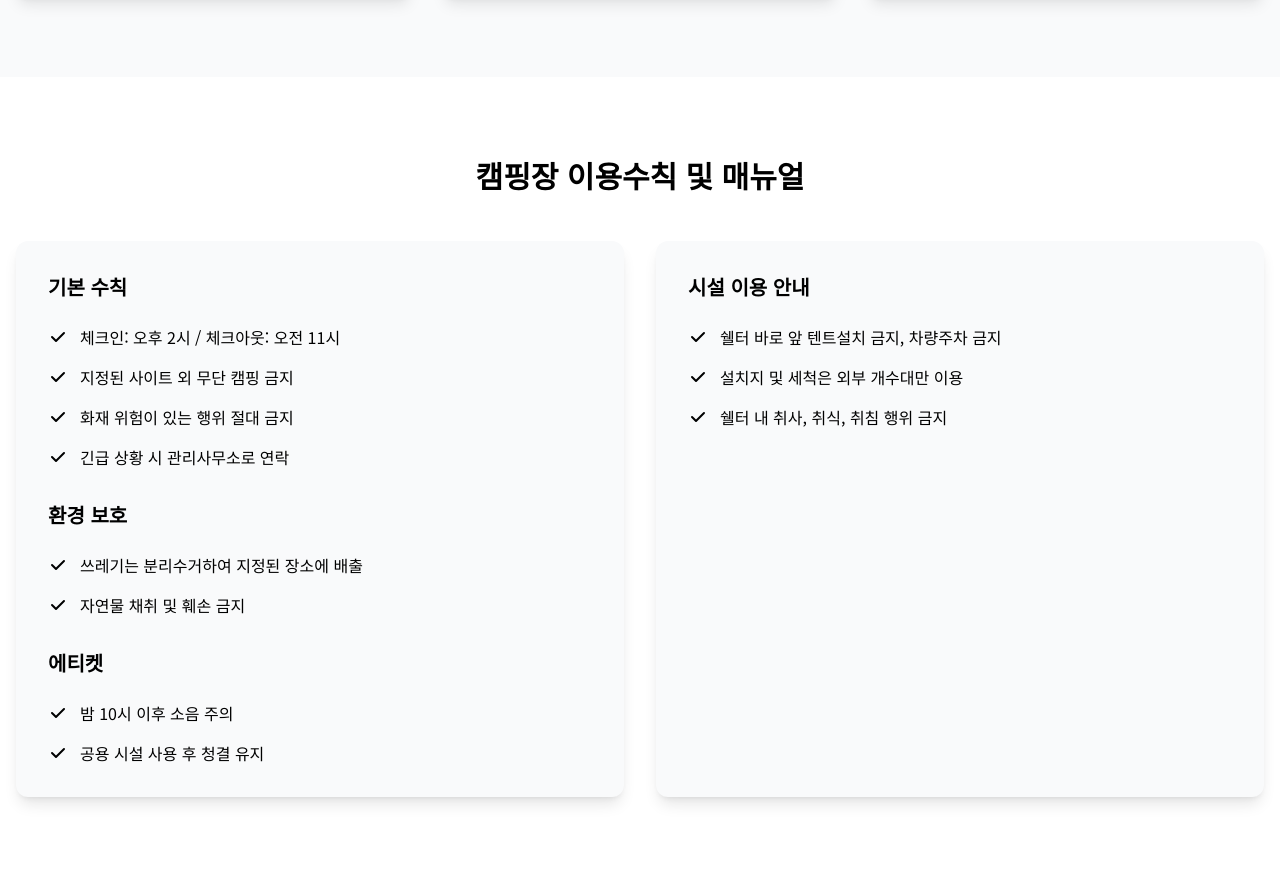
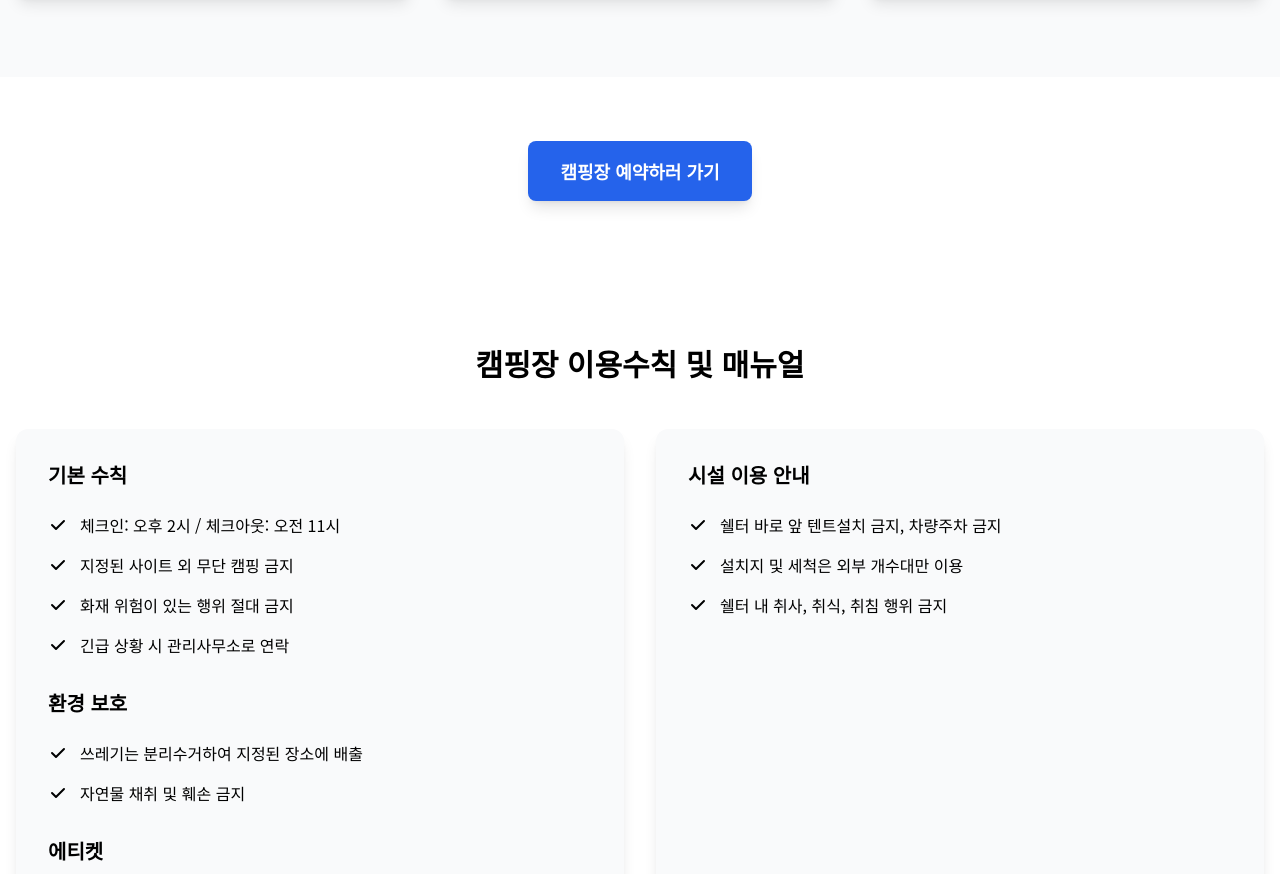
Before and after one commit to helinox-ty/helinox-reserve-v2, a website: page index.html in a window 1280 px wide. Shown: the part 1575-2449 px from the top of the page. Drawn offline with nearby package versions, Linux system fonts and the light colour scheme.

Commit message:
Update index.html

```diff
--- a/index.html
+++ b/index.html
@@ -201,6 +201,17 @@
                     <img src="5.jpeg" alt="현대적인 편의시설" class="w-full h-64 object-cover transform group-hover:scale-105 transition duration-300">
                 </div>
             </div>
+        </div>
+    </div>
+
+    <!-- 예약 버튼 섹션 -->
+    <div class="py-16 bg-white text-center">
+        <div class="container mx-auto px-4">
+            <a href="https://docs.google.com/forms/d/e/1FAIpQLSeR5Pm6GnzZXGa9CLRhuJ2YkreVKxmUKLkuR8YgRmUrZ6orEQ/viewform"
+               target="_blank"
+               class="inline-block bg-blue-600 hover:bg-blue-700 text-white font-bold text-lg py-4 px-8 rounded-lg transition duration-300 transform hover:scale-105 shadow-lg">
+                캠핑장 예약하러 가기
+            </a>
         </div>
     </div>
 
```
